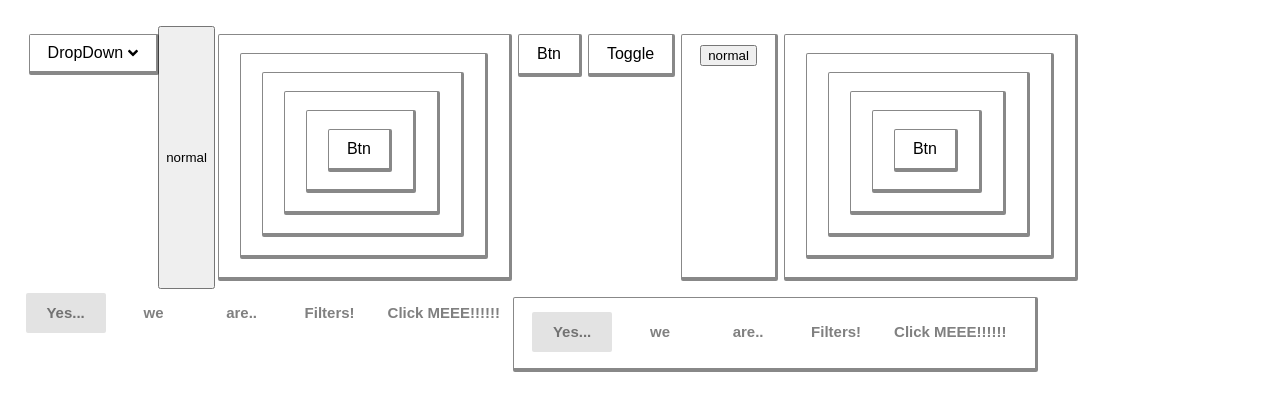
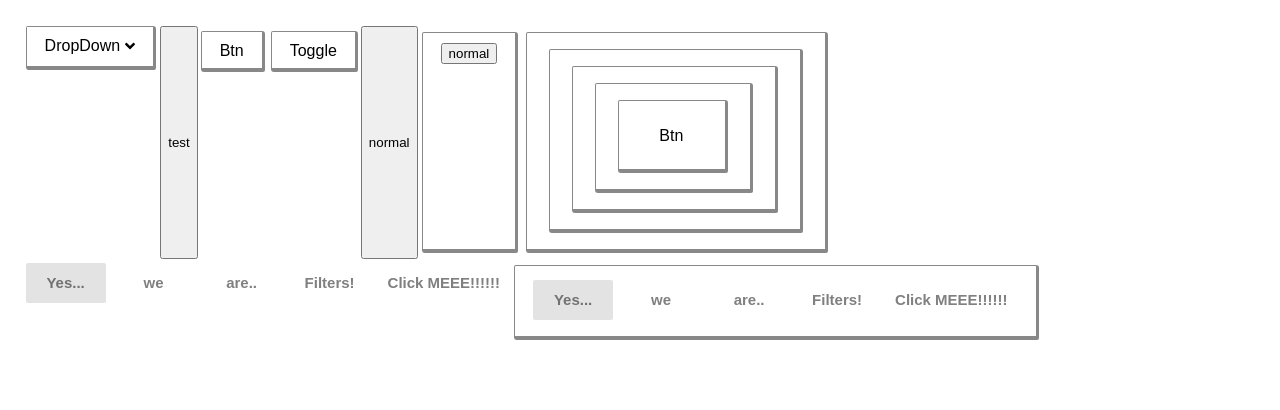
Before and after one commit to Envl/OaPack, a React (Create React App) app in the folder oa-react/: page / in a window 1280 px wide. Shown: the top 410 px of the page. Built offline with nearby package versions, Linux system fonts and the light colour scheme.

Commit message:
refactor Button, remove virtual button

```diff
--- a/oa-react/src/App.jsx
+++ b/oa-react/src/App.jsx
@@ -1,4 +1,4 @@
-import React from 'react'
+import React, {useState} from 'react'
 import logo from './logo.svg'
 import {Button, FilterGroup, Card, DropDown} from './exports'
 
@@ -17,6 +17,17 @@ function Cards() {
     </Card>
   )
 }
+
+function Test(props) {
+  const [pressed, setPressed] = useState(false)
+  return (
+    <button
+      className={pressed ? 'btn-a' : 'btn-b'}
+      onClick={() => setPressed(!pressed)}>
+      test
+    </button>
+  )
+}
 function App() {
   return (
     <div className='App' style={{display: 'flex'}}>
@@ -25,9 +36,7 @@ function App() {
         <div>aaa</div>
         <div>aaa</div>
       </DropDown>
-
-      <button>normal</button>
-      <Cards />
+      <Test />
       <Button onClick={() => console.log('ssss')} test='aa' className='sss'>
         btn
       </Button>
@@ -35,6 +44,7 @@ function App() {
       <Button type={'toggle'} onClick={e => console.log(e.isToggleOn)}>
         toggle
       </Button>
+      <button>normal</button>
       <Card>
         <button>normal</button>
       </Card>
--- a/oa-react/src/components/Button.jsx
+++ b/oa-react/src/components/Button.jsx
@@ -14,10 +14,8 @@ export const Card = props => {
 const Button = props => {
   const [pressed, setPressed] = useState(false)
   return (
-    <div className={'btn-wrapper ' + (props.className ? props.className : '')}>
-      <button className='v-oa-btn'>{props.children}</button>
     <button
-        {...props}
+      // {...props}
       onClick={evt => {
         if (props.type === 'toggle') {
           props.onClick && props.onClick({...evt, isToggleOn: !pressed})
@@ -35,7 +33,6 @@ const Button = props => {
       } ${props.className ? props.className : ''}`}>
       {props.children}
     </button>
-    </div>
   )
 }
 
--- a/oa-react/src/components/DropDown.jsx
+++ b/oa-react/src/components/DropDown.jsx
@@ -22,13 +22,7 @@ const DropDown = props => {
   return (
     <div
       className={'dropdown-wrapper ' + (props.className ? props.className : '')}
-      ref={wrapperRef}
-      onClick={evt => {
-        if (props.noPop) {
-          return
-        }
-        setIsOpen(!isOpen)
-      }}>
+      ref={wrapperRef}>
       <div className='virtual-dropdown'>
         {props.title}
         {props.icon ? (
@@ -37,7 +31,14 @@ const DropDown = props => {
           <i className='dropdown-arrow fas fa-angle-down'></i>
         )}
       </div>
-      <div className={'dropdown ' + (isOpen ? 'list-open' : '')}>
+      <div
+        className={'dropdown ' + (isOpen ? 'list-open' : '')}
+        onClick={evt => {
+          if (props.noPop) {
+            return
+          }
+          setIsOpen(!isOpen)
+        }}>
         <div
           className={'dropdown-title ' + (isOpen ? 'pressed' : '')}
           onClick={evt => {
--- a/oa-react/src/components/_Buttons.scss
+++ b/oa-react/src/components/_Buttons.scss
@@ -2,38 +2,26 @@
   @include control-basic();
   @include comic-border();
   @include comic-hover();
+  @include transition-fast();
   display: table;
 }
 
 .btn-wrapper {
   position: relative;
 }
-.v-oa-btn {
-  // used as a placeholder as the DropDown has a absolute position which doesn't occupy a space in parent
-  visibility: hidden;
-  @include control-basic();
-}
+
 .oa-btn {
-  @include comic();
-  @include control-basic();
+  height: $btn-height;
+  border: none;
   cursor: pointer;
-  background: white;
-  position: absolute;
-  top: 0;
-  left: 0;
+  @include comic-after();
 }
 
 .oa-toggle-on {
-  @include comic-pressed();
-}
-
-.oa-toggle-on {
+  @include comic-after-pressed();
   filter: brightness(89%);
   &:active {
     filter: brightness(85%);
-  }
-  &:hover {
-    @include comic-pressed();
   }
 }
 .oa-toggle-off {
--- a/oa-react/src/components/_DropDown.scss
+++ b/oa-react/src/components/_DropDown.scss
@@ -5,8 +5,13 @@
   & *::selection {
     background: none;
   }
+  // @include control-basic();
+}
+
+.virtual-dropdown {
+  // used as a placeholder as the DropDown has a absolute position which doesn't occupy a space in parent
   @include control-basic();
-  cursor: pointer;
+  visibility: hidden;
 }
 
 .dropdown {
@@ -14,14 +19,12 @@
   top: 0;
   left: 0;
   @include comic();
-}
-
-.virtual-dropdown {
-  // used as a placeholder as the DropDown has a absolute position which doesn't occupy a space in parent
-  visibility: hidden;
+  cursor: pointer;
 }
 .dropdown-title {
-  padding: 9px 18px;
+  @include control-basic();
+  margin: 0; // fix
+  height: 19px; // fix
   display: flex;
   flex-direction: row;
   background: white;
--- a/oa-react/src/components/_mixin.scss
+++ b/oa-react/src/components/_mixin.scss
@@ -1,17 +1,33 @@
+@mixin control-basic {
+  margin: $control-margin;
+  padding: $padding-m;
+  background: white;
+  font-size: 16px;
+  text-transform: capitalize;
+}
+@mixin comic-control-basic {
+  @include control-basic();
+  margin: 6px 6px 6px 4px;
+}
 @mixin transition-fast {
   transition: ease-in-out 0.1s;
 }
 
 @mixin comic-border {
   outline: none;
-  // text-decoration: none;
   border: solid 1px #0007;
-  border-radius: 2px;
+  border-radius: 2px 3px 2px 3px;
   border-width: 1px 3px 4px 1px;
 }
 @mixin comic-pressed {
   border-width: 1px 2px 2px 1px;
   transform: translateY(2px);
+}
+@mixin comic-after-pressed {
+  transform: translateY(2px) !important;
+  &::after {
+    border-width: 1px 2px 2px 1px;
+  }
 }
 @mixin comic-active {
   &:active {
@@ -31,15 +47,33 @@
   @include comic-active();
 }
 
-@mixin control-basic {
-  margin: $control-margin;
-  padding: $padding-m;
-  font-size: 16px;
-  // cursor: pointer;
-  text-transform: capitalize;
-  // & > *:hover {
-  //   cursor: pointer;
-  // }
+@mixin comic-after {
+  @include comic-control-basic();
+  // @include control-basic();
+  @include transition-fast();
+  position: relative;
+  outline: 0;
+  border-radius: 2px;
+  &::after {
+    @include transition-fast();
+    content: '';
+    position: absolute;
+    top: -1px;
+    left: -1px;
+    width: 100%;
+    height: 100%;
+    z-index: -1;
+    @include comic-border();
+  }
+  &:active {
+    transform: translateY(3px) !important;
+    &::after {
+      border-width: 1px 2px 2px 1px;
+    }
+  }
+  &:hover {
+    transform: translateY(1px);
+  }
 }
 
 @mixin hover-bright() {
--- a/oa-react/src/components/_variables.scss
+++ b/oa-react/src/components/_variables.scss
@@ -1,5 +1,5 @@
 // margin
-$control-margin: 8px 3px;
+$control-margin: 6px 4px;
 
 // padding
 $padding-s: 5px 8px;
@@ -8,6 +8,7 @@ $padding-m: 10px 18px;
 // height
 $height-s: 14px;
 $height-m: 20px;
+$btn-height: 36px;
 
 // colors
 $semi-black: #0008;
```
Lines whose indentation alone changed are shown as unchanged.
